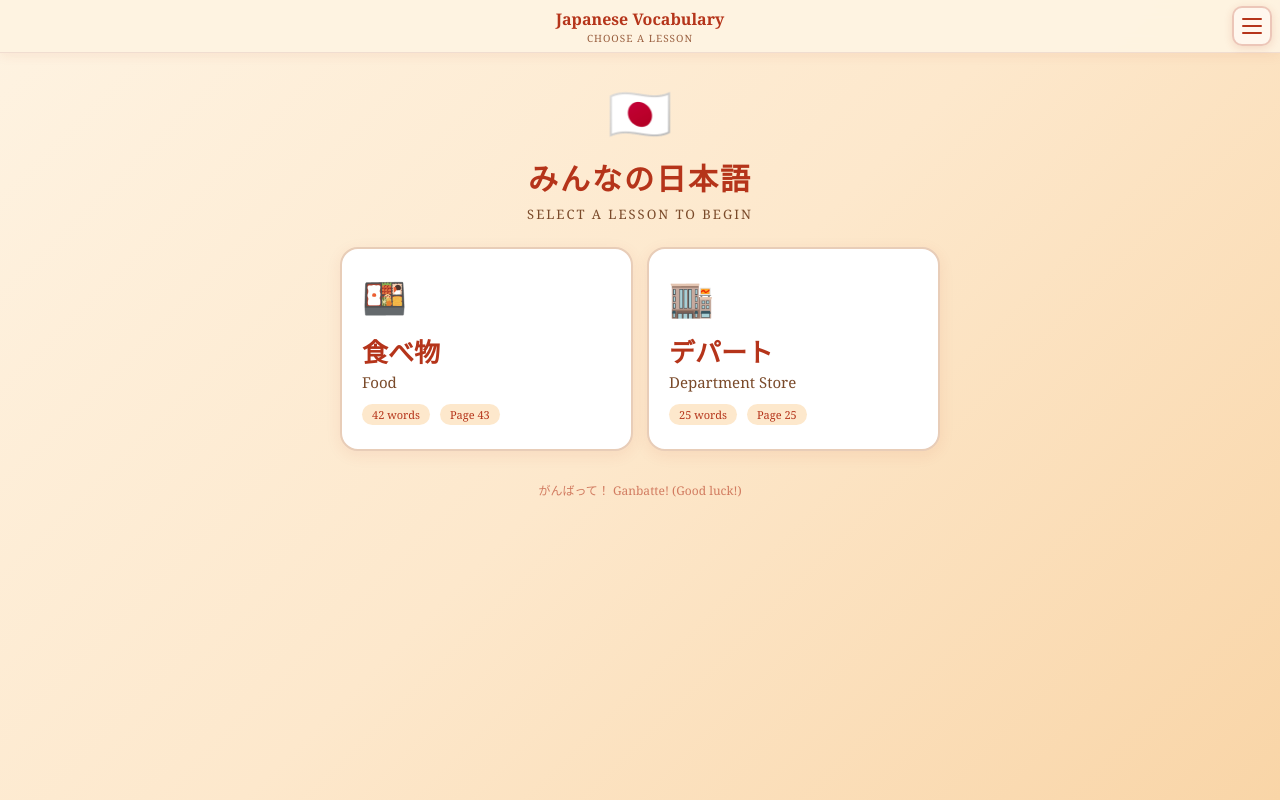
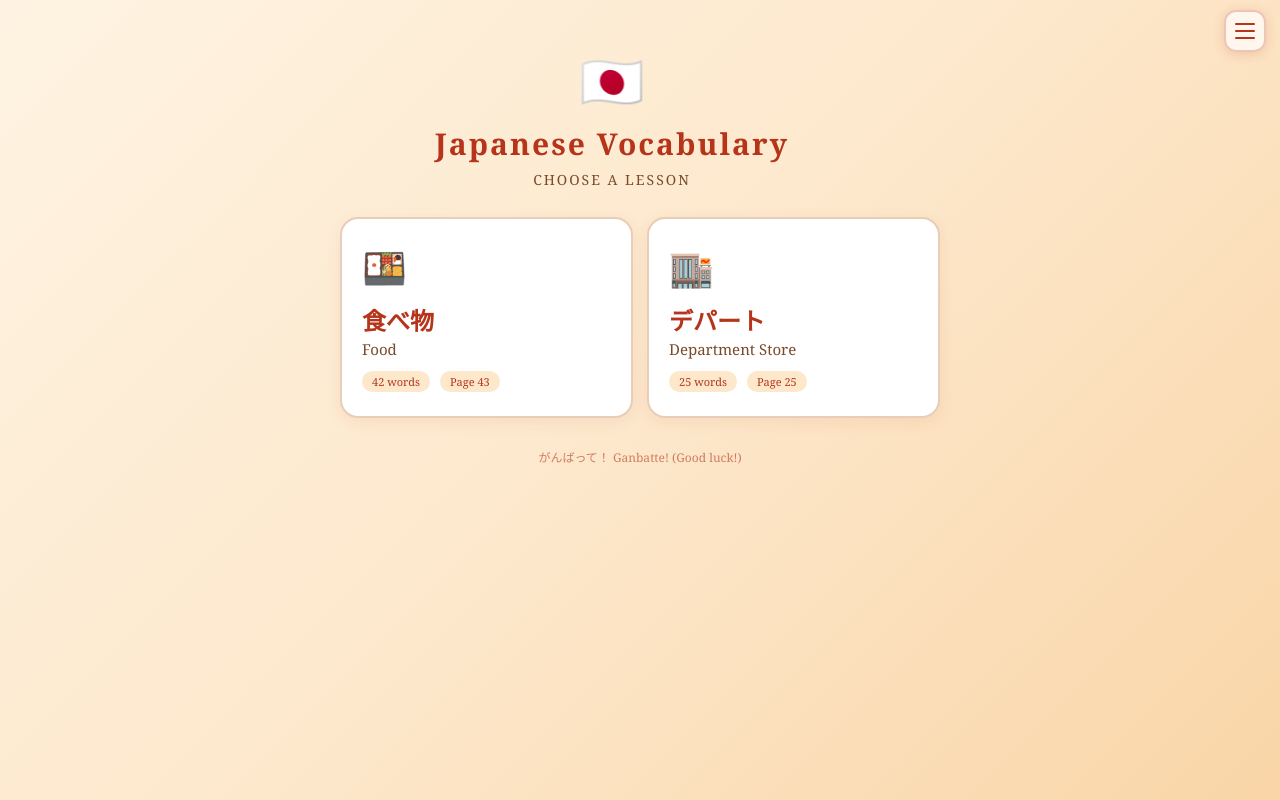
Before and after one commit to ShihabKuet/japanese-vocab, a React (Vite) app: page / in a window 1280 px wide. Built offline with nearby package versions, Linux system fonts and the light colour scheme.

Commit message:
UI change

```diff
--- a/package.json
+++ b/package.json
@@ -1,7 +1,7 @@
 {
   "name": "japanese-vocab",
   "private": true,
-  "version": "1.0.6",
+  "version": "1.0.7",
   "type": "module",
   "scripts": {
     "dev":              "vite",
--- a/src/App.jsx
+++ b/src/App.jsx
@@ -5,6 +5,7 @@ import { lessons }          from './data/index';
 import { shuffle }          from './utils/shuffle';
 
 import UpdateChecker    from './components/UpdateChecker';
+import HamburgerMenu    from './components/HamburgerMenu';
 import LessonSelector   from './components/LessonSelector';
 import MenuPage         from './components/MenuPage';
 import BrowsePage       from './components/BrowsePage';
@@ -130,6 +131,9 @@ export default function App() {
         onSwReload={() => updateServiceWorker(true)}
       />
 
+      {/* ── Hamburger menu (fixed top-right, every screen) ── */}
+      <HamburgerMenu />
+
       {/* ── Main app content ── */}
       {renderScreen()}
     </>
--- a/src/components/HamburgerMenu.jsx
+++ b/src/components/HamburgerMenu.jsx
@@ -216,17 +216,19 @@ export default function HamburgerMenu() {
         @keyframes hmFadeIn    { from { opacity:0; } to { opacity:1; } }
       `}</style>
 
-      {/* ── Hamburger button (inline inside TopBar) ── */}
+      {/* ── Hamburger button — fixed top-right, above everything ── */}
       <button
         ref={btnRef}
         onClick={() => setOpen(o => !o)}
         aria-label="Menu"
         style={{
-          position:   'relative',
+          position:   'fixed',
+          top:        'calc(10px + env(safe-area-inset-top, 0px))',
+          right:      14,
           zIndex:     10000,
-          width:      40,
-          height:     40,
-          borderRadius: 10,
+          width:      42,
+          height:     42,
+          borderRadius: 12,
           border:     '2px solid rgba(181,52,26,0.25)',
           background: open ? '#b5341a' : 'rgba(255,248,240,0.95)',
           cursor:     'pointer',
@@ -235,9 +237,9 @@ export default function HamburgerMenu() {
           alignItems: 'center',
           justifyContent: 'center',
           gap:        5,
-          boxShadow:  '0 2px 8px rgba(181,52,26,0.15)',
+          boxShadow:  '0 2px 12px rgba(181,52,26,0.18)',
           transition: 'all 0.2s',
-          flexShrink: 0,
+          backdropFilter: 'blur(6px)',
         }}>
         {/* Three bar lines — animate to X when open */}
         {[0, 1, 2].map(i => (
--- a/src/components/LessonSelector.jsx
+++ b/src/components/LessonSelector.jsx
@@ -1,48 +1,47 @@
-import TopBar from './TopBar';
-
 export default function LessonSelector({ lessons, onSelect }) {
   return (
     <div style={{
-      minHeight: '100vh',
-      background: 'linear-gradient(135deg,#fef3e2,#fde8cc,#f9d5a7)',
-      fontFamily: 'Georgia, serif',
-      paddingTop: 'calc(52px + env(safe-area-inset-top, 0px))',
-      paddingBottom: 24,
-      paddingLeft: 16,
-      paddingRight: 16,
+      minHeight: "100vh",
+      background: "linear-gradient(135deg,#fef3e2,#fde8cc,#f9d5a7)",
+      fontFamily: "Georgia, serif",
+      padding: "20px 16px 24px",
+      paddingTop: "calc(20px + env(safe-area-inset-top, 0px))",
     }}>
-      <TopBar title="Japanese Vocabulary" subtitle="CHOOSE A LESSON" />
+      <div style={{ maxWidth: 600, margin: "0 auto" }}>
 
-      <div style={{ maxWidth: 600, margin: '0 auto' }}>
-
-        {/* ── Header ── */}
-        <div style={{ textAlign: 'center', paddingTop: 24, paddingBottom: 24 }}>
+        {/* ── Header — paddingRight clears the fixed hamburger ── */}
+        <div style={{ textAlign: "center", paddingTop: 24, paddingBottom: 28, paddingRight: 56 }}>
           <div style={{ fontSize: 52, marginBottom: 8 }}>🇯🇵</div>
-          <h1 style={{ fontSize: 30, fontWeight: 'bold', color: '#b5341a', margin: 0, letterSpacing: 2 }}>
-            みんなの日本語
+          <h1 style={{ fontSize: 30, fontWeight: "bold", color: "#b5341a", margin: 0, letterSpacing: 2 }}>
+            Japanese Vocabulary
           </h1>
-          <p style={{ color: '#7a4a2a', fontSize: 13, marginTop: 6, letterSpacing: 2 }}>
-            SELECT A LESSON TO BEGIN
+          <p style={{ color: "#7a4a2a", fontSize: 14, marginTop: 6, letterSpacing: 2 }}>
+            CHOOSE A LESSON
           </p>
         </div>
 
         {/* ── Lesson cards ── */}
-        <div style={{ display: 'grid', gridTemplateColumns: 'repeat(auto-fill, minmax(260px, 1fr))', gap: 14 }}>
+        <div style={{ display: "grid", gridTemplateColumns: "repeat(auto-fill, minmax(260px, 1fr))", gap: 14 }}>
           {lessons.map(lesson => {
             const wordCount = Object.values(lesson.vocab).flat().length;
             return (
-              <button key={lesson.id} onClick={() => onSelect(lesson)}
-                style={{ background: 'white', border: '2px solid #e8cdb8', borderRadius: 18, padding: '24px 20px', cursor: 'pointer', textAlign: 'left', transition: 'all 0.2s', boxShadow: '0 4px 16px rgba(181,52,26,0.08)', fontFamily: 'Georgia, serif' }}
-                onMouseEnter={e => { e.currentTarget.style.borderColor = '#b5341a'; e.currentTarget.style.transform = 'translateY(-3px)'; e.currentTarget.style.boxShadow = '0 8px 24px rgba(181,52,26,0.15)'; }}
-                onMouseLeave={e => { e.currentTarget.style.borderColor = '#e8cdb8'; e.currentTarget.style.transform = 'translateY(0)';   e.currentTarget.style.boxShadow = '0 4px 16px rgba(181,52,26,0.08)'; }}>
+              <button key={lesson.id} onClick={() => onSelect(lesson)} style={{
+                background: "white", border: "2px solid #e8cdb8",
+                borderRadius: 18, padding: "24px 20px",
+                cursor: "pointer", textAlign: "left",
+                boxShadow: "0 4px 16px rgba(181,52,26,0.08)",
+                fontFamily: "Georgia, serif", transition: "all 0.2s",
+              }}
+              onMouseEnter={e => { e.currentTarget.style.borderColor = "#b5341a"; e.currentTarget.style.transform = "translateY(-3px)"; }}
+              onMouseLeave={e => { e.currentTarget.style.borderColor = "#e8cdb8"; e.currentTarget.style.transform = "translateY(0)"; }}>
                 <div style={{ fontSize: 36, marginBottom: 10 }}>{lesson.emoji}</div>
-                <div style={{ fontSize: 26, color: '#b5341a', fontWeight: 'bold' }}>{lesson.title}</div>
-                <div style={{ fontSize: 15, color: '#7a4a2a', marginTop: 2 }}>{lesson.titleEn}</div>
-                <div style={{ marginTop: 12, display: 'flex', gap: 10 }}>
-                  <span style={{ fontSize: 11, background: '#fde8cc', color: '#b5341a', borderRadius: 12, padding: '3px 10px' }}>
+                <div style={{ fontSize: 24, color: "#b5341a", fontWeight: "bold" }}>{lesson.title}</div>
+                <div style={{ fontSize: 15, color: "#7a4a2a", marginTop: 2 }}>{lesson.titleEn}</div>
+                <div style={{ marginTop: 12, display: "flex", gap: 10 }}>
+                  <span style={{ fontSize: 11, background: "#fde8cc", color: "#b5341a", borderRadius: 12, padding: "3px 10px" }}>
                     {wordCount} words
                   </span>
-                  <span style={{ fontSize: 11, background: '#fde8cc', color: '#b5341a', borderRadius: 12, padding: '3px 10px' }}>
+                  <span style={{ fontSize: 11, background: "#fde8cc", color: "#b5341a", borderRadius: 12, padding: "3px 10px" }}>
                     Page {lesson.page}
                   </span>
                 </div>
@@ -51,7 +50,7 @@ export default function LessonSelector({ lessons, onSelect }) {
           })}
         </div>
 
-        <p style={{ textAlign: 'center', color: '#b5341a', fontSize: 12, opacity: 0.6, marginTop: 30 }}>
+        <p style={{ textAlign: "center", color: "#b5341a", fontSize: 12, opacity: 0.6, marginTop: 30 }}>
           がんばって！ Ganbatte! (Good luck!)
         </p>
       </div>
--- a/src/components/MenuPage.jsx
+++ b/src/components/MenuPage.jsx
@@ -1,5 +1,3 @@
-import TopBar from './TopBar';
-
 export default function MenuPage({
   lesson, allWords, selectedCategory, setSelectedCategory,
   showRomaji, setShowRomaji, getWords,
@@ -7,106 +5,105 @@ export default function MenuPage({
 }) {
   const categories = ["All", ...Object.keys(lesson.vocab)];
 
-  // Right slot: "All Lessons" button when multiple lessons exist
-  const rightSlot = onHome ? (
-    <button onClick={onHome} style={{
-      background: 'transparent',
-      border: '2px solid #e8cdb8',
-      borderRadius: 8, padding: '5px 10px',
-      cursor: 'pointer', fontFamily: 'Georgia, serif',
-      fontSize: 11, color: '#7a4a2a', whiteSpace: 'nowrap',
-    }}>
-      🏠 Lessons
-    </button>
-  ) : null;
-
   return (
     <div style={{
-      minHeight: '100vh',
-      background: 'linear-gradient(135deg,#fef3e2 0%,#fde8cc 50%,#f9d5a7 100%)',
-      fontFamily: 'Georgia, serif',
-      // paddingTop = TopBar height (52px) + safe-area-inset-top
-      paddingTop: 'calc(52px + env(safe-area-inset-top, 0px))',
-      paddingBottom: 24,
-      paddingLeft: 16,
-      paddingRight: 16,
+      minHeight: "100vh",
+      background: "linear-gradient(135deg,#fef3e2 0%,#fde8cc 50%,#f9d5a7 100%)",
+      fontFamily: "Georgia, serif",
+      padding: "20px 16px 24px",
+      // Push content down below status bar on Android
+      paddingTop: "calc(20px + env(safe-area-inset-top, 0px))",
     }}>
-      <TopBar
-        title={lesson.title}
-        subtitle={`JAPANESE ${lesson.titleEn.toUpperCase()} VOCABULARY`}
-        rightSlot={rightSlot}
-      />
+      <div style={{ maxWidth: 600, margin: "0 auto" }}>
 
-      <div style={{ maxWidth: 600, margin: '0 auto' }}>
+        {/* ── Back to Lesson Selector — only shows when >1 lesson ── */}
+        {onHome && (
+          <div style={{ marginBottom: 8 }}>
+            <button onClick={onHome} style={{
+              display: "inline-flex", alignItems: "center", gap: 6,
+              background: "transparent", border: "2px solid #e8cdb8",
+              borderRadius: 10, padding: "7px 16px",
+              cursor: "pointer", fontFamily: "Georgia, serif",
+              fontSize: 13, color: "#7a4a2a",
+            }}>
+              🏠 All Lessons
+            </button>
+          </div>
+        )}
 
-        {/* ── Header ── */}
-        <div style={{ textAlign: 'center', paddingTop: 20, paddingBottom: 20 }}>
-          <div style={{ fontSize: 52, marginBottom: 4 }}>{lesson.emoji}</div>
-          <h1 style={{ fontSize: 32, fontWeight: 'bold', color: '#b5341a', margin: 0, letterSpacing: 2 }}>
+        {/* ── Header — paddingRight clears the fixed hamburger button ── */}
+        <div style={{ textAlign: "center", paddingTop: onHome ? 10 : 20, paddingBottom: 20, paddingRight: 56 }}>
+          <div style={{ fontSize: 48, marginBottom: 4 }}>{lesson.emoji}</div>
+          <h1 style={{ fontSize: 34, fontWeight: "bold", color: "#b5341a", margin: 0, letterSpacing: 2 }}>
             {lesson.title}
           </h1>
-          <p style={{ color: '#9a6040', fontSize: 13, marginTop: 8 }}>
+          <p style={{ color: "#7a4a2a", fontSize: 13, marginTop: 4, letterSpacing: 3 }}>
+            JAPANESE {lesson.titleEn.toUpperCase()} VOCABULARY
+          </p>
+          <p style={{ color: "#9a6040", fontSize: 13, marginTop: 8 }}>
             {allWords.length} words from your textbook • Page {lesson.page}
           </p>
         </div>
 
         {/* ── Category selector ── */}
-        <div style={{ background: 'white', borderRadius: 16, padding: 20, marginBottom: 16, boxShadow: '0 4px 20px rgba(181,52,26,0.1)' }}>
-          <p style={{ margin: '0 0 12px', color: '#7a4a2a', fontWeight: 'bold', fontSize: 13, letterSpacing: 1 }}>
+        <div style={{ background: "white", borderRadius: 16, padding: 20, marginBottom: 16, boxShadow: "0 4px 20px rgba(181,52,26,0.1)" }}>
+          <p style={{ margin: "0 0 12px", color: "#7a4a2a", fontWeight: "bold", fontSize: 13, letterSpacing: 1 }}>
             CHOOSE CATEGORY
           </p>
-          <div style={{ display: 'flex', flexWrap: 'wrap', gap: 8 }}>
+          <div style={{ display: "flex", flexWrap: "wrap", gap: 8 }}>
             {categories.map(cat => (
-              <button key={cat} onClick={() => setSelectedCategory(cat)}
-                style={{
-                  padding: '7px 14px', borderRadius: 20, border: '2px solid',
-                  fontSize: 12, cursor: 'pointer', transition: 'all 0.2s',
-                  fontFamily: 'Georgia, serif',
-                  borderColor: selectedCategory === cat ? '#b5341a' : '#e8cdb8',
-                  background:  selectedCategory === cat ? '#b5341a' : 'white',
-                  color:       selectedCategory === cat ? 'white'   : '#7a4a2a',
-                }}>
-                {cat.length > 22 ? cat.slice(0, 22) + '…' : cat}
+              <button key={cat} onClick={() => setSelectedCategory(cat)} style={{
+                padding: "7px 14px", borderRadius: 20, border: "2px solid",
+                fontSize: 12, cursor: "pointer", fontFamily: "Georgia, serif",
+                borderColor: selectedCategory === cat ? "#b5341a" : "#e8cdb8",
+                background:  selectedCategory === cat ? "#b5341a" : "white",
+                color:       selectedCategory === cat ? "white"   : "#7a4a2a",
+              }}>
+                {cat.length > 22 ? cat.slice(0, 22) + "…" : cat}
               </button>
             ))}
           </div>
-          <p style={{ margin: '12px 0 0', color: '#b5341a', fontSize: 13 }}>
-            ✓ {selectedCategory === 'All' ? allWords.length : getWords().length} words selected
+          <p style={{ margin: "12px 0 0", color: "#b5341a", fontSize: 13 }}>
+            ✓ {selectedCategory === "All" ? allWords.length : getWords().length} words selected
           </p>
         </div>
 
         {/* ── Romaji toggle ── */}
         <div style={{
-          background: 'white', borderRadius: 16, padding: '14px 20px', marginBottom: 16,
-          boxShadow: '0 4px 20px rgba(181,52,26,0.1)',
-          display: 'flex', alignItems: 'center', justifyContent: 'space-between',
+          background: "white", borderRadius: 16, padding: "14px 20px", marginBottom: 16,
+          boxShadow: "0 4px 20px rgba(181,52,26,0.1)",
+          display: "flex", alignItems: "center", justifyContent: "space-between",
         }}>
-          <span style={{ color: '#7a4a2a', fontSize: 14 }}>Show Romaji (pronunciation guide)</span>
-          <div onClick={() => setShowRomaji(!showRomaji)}
-            style={{ width: 44, height: 24, borderRadius: 12, background: showRomaji ? '#b5341a' : '#ccc', cursor: 'pointer', position: 'relative', transition: 'background 0.3s', flexShrink: 0 }}>
-            <div style={{ position: 'absolute', top: 3, left: showRomaji ? 23 : 3, width: 18, height: 18, borderRadius: 9, background: 'white', transition: 'left 0.3s', boxShadow: '0 1px 4px rgba(0,0,0,0.2)' }} />
+          <span style={{ color: "#7a4a2a", fontSize: 14 }}>Show Romaji (pronunciation guide)</span>
+          <div onClick={() => setShowRomaji(!showRomaji)} style={{
+            width: 44, height: 24, borderRadius: 12,
+            background: showRomaji ? "#b5341a" : "#ccc",
+            cursor: "pointer", position: "relative", flexShrink: 0,
+          }}>
+            <div style={{ position: "absolute", top: 3, left: showRomaji ? 23 : 3, width: 18, height: 18, borderRadius: 9, background: "white", transition: "left 0.3s", boxShadow: "0 1px 4px rgba(0,0,0,0.2)" }} />
           </div>
         </div>
 
         {/* ── Mode buttons ── */}
-        <div style={{ display: 'grid', gridTemplateColumns: '1fr 1fr 1fr', gap: 12, marginBottom: 16 }}>
+        <div style={{ display: "grid", gridTemplateColumns: "1fr 1fr 1fr", gap: 12, marginBottom: 16 }}>
           {[
-            { label: 'Browse',     icon: '📖', desc: 'Audio + examples', action: onBrowse },
-            { label: 'Flashcards', icon: '🃏', desc: 'Flip & memorize',  action: onFlashcards },
-            { label: 'Quiz',       icon: '🎯', desc: 'Test yourself',    action: onQuiz },
+            { label: "Browse",     icon: "📖", desc: "Audio + examples", action: onBrowse },
+            { label: "Flashcards", icon: "🃏", desc: "Flip & memorize",  action: onFlashcards },
+            { label: "Quiz",       icon: "🎯", desc: "Test yourself",    action: onQuiz },
           ].map(({ label, icon, desc, action }) => (
-            <button key={label} onClick={action}
-              style={{ background: 'white', border: '2px solid #e8cdb8', borderRadius: 16, padding: '18px 10px', cursor: 'pointer', textAlign: 'center', transition: 'all 0.2s', boxShadow: '0 4px 12px rgba(181,52,26,0.08)', fontFamily: 'Georgia, serif' }}
-              onMouseEnter={e => { e.currentTarget.style.borderColor = '#b5341a'; e.currentTarget.style.transform = 'translateY(-2px)'; }}
-              onMouseLeave={e => { e.currentTarget.style.borderColor = '#e8cdb8'; e.currentTarget.style.transform = 'translateY(0)'; }}>
+            <button key={label} onClick={action} style={{
+              background: "white", border: "2px solid #e8cdb8", borderRadius: 16,
+              padding: "18px 10px", cursor: "pointer", textAlign: "center",
+              boxShadow: "0 4px 12px rgba(181,52,26,0.08)", fontFamily: "Georgia, serif",
+            }}>
               <div style={{ fontSize: 28 }}>{icon}</div>
-              <div style={{ fontWeight: 'bold', color: '#b5341a', fontSize: 14, marginTop: 6 }}>{label}</div>
-              <div style={{ color: '#9a6040', fontSize: 11, marginTop: 2 }}>{desc}</div>
+              <div style={{ fontWeight: "bold", color: "#b5341a", fontSize: 14, marginTop: 6 }}>{label}</div>
+              <div style={{ color: "#9a6040", fontSize: 11, marginTop: 2 }}>{desc}</div>
             </button>
           ))}
         </div>
 
-        <p style={{ textAlign: 'center', color: '#b5341a', fontSize: 12, opacity: 0.7 }}>
+        <p style={{ textAlign: "center", color: "#b5341a", fontSize: 12, opacity: 0.7 }}>
           がんばって！ Ganbatte! (Good luck!)
         </p>
       </div>
--- a/src/components/TopBar.jsx
+++ /dev/null
@@ -1,108 +0,0 @@
-/**
- * TopBar — shared fixed header used by every screen.
- *
- * Layout:  [ ← Back (optional) ]  [ title ]  [ ☰ Menu ]
- *
- * Why a shared bar instead of per-page top rows:
- *   • Hamburger lives here, so it can never overlap page content
- *   • Handles Android safe-area-inset-top (notch / status bar)
- *   • Consistent look on every screen
- *
- * Usage:
- *   <TopBar title="Browse Vocabulary" onBack={onBack} />
- *   <TopBar title="みんなの日本語" />   ← no back button on home
- */
-import HamburgerMenu from './HamburgerMenu';
-
-export default function TopBar({ title, subtitle, onBack, rightSlot }) {
-  return (
-    <div style={{
-      position:   'fixed',
-      top:        0,
-      left:       0,
-      right:      0,
-      zIndex:     1000,
-      // Respect Android status bar / notch
-      paddingTop: 'env(safe-area-inset-top, 0px)',
-      background: 'rgba(254,243,226,0.97)',
-      backdropFilter: 'blur(8px)',
-      borderBottom: '1.5px solid #f0ddd0',
-      boxShadow: '0 2px 12px rgba(181,52,26,0.08)',
-    }}>
-      <div style={{
-        height:     52,
-        display:    'flex',
-        alignItems: 'center',
-        padding:    '0 8px',
-        gap:        4,
-      }}>
-
-        {/* ── Back button ── */}
-        {onBack ? (
-          <button
-            onClick={onBack}
-            style={{
-              flexShrink:   0,
-              display:      'flex',
-              alignItems:   'center',
-              gap:          4,
-              background:   '#b5341a',
-              color:        'white',
-              border:       'none',
-              borderRadius: 10,
-              padding:      '8px 14px',
-              cursor:       'pointer',
-              fontFamily:   'Georgia, serif',
-              fontSize:     14,
-              fontWeight:   'bold',
-              minWidth:     64,
-              whiteSpace:   'nowrap',
-            }}>
-            ← Back
-          </button>
-        ) : (
-          /* placeholder so title stays centred */
-          <div style={{ minWidth: 64, flexShrink: 0 }} />
-        )}
-
-        {/* ── Title ── */}
-        <div style={{
-          flex:       1,
-          textAlign:  'center',
-          overflow:   'hidden',
-        }}>
-          <div style={{
-            fontFamily:   'Georgia, serif',
-            fontWeight:   'bold',
-            fontSize:     16,
-            color:        '#b5341a',
-            whiteSpace:   'nowrap',
-            overflow:     'hidden',
-            textOverflow: 'ellipsis',
-          }}>
-            {title}
-          </div>
-          {subtitle && (
-            <div style={{ fontSize: 10, color: '#9a6040', marginTop: 1, letterSpacing: 1 }}>
-              {subtitle}
-            </div>
-          )}
-        </div>
-
-        {/* ── Right slot (optional extra button) + Hamburger ── */}
-        <div style={{
-          flexShrink: 0,
-          display:    'flex',
-          alignItems: 'center',
-          gap:        6,
-          minWidth:   64,
-          justifyContent: 'flex-end',
-        }}>
-          {rightSlot}
-          <HamburgerMenu />
-        </div>
-
-      </div>
-    </div>
-  );
-}
```
Also changed, not shown: src/components/BrowsePage.jsx (+32 -39 lines), src/components/FlashcardPage.jsx (+21 -20 lines), src/components/QuizPage.jsx (+21 -18 lines).
